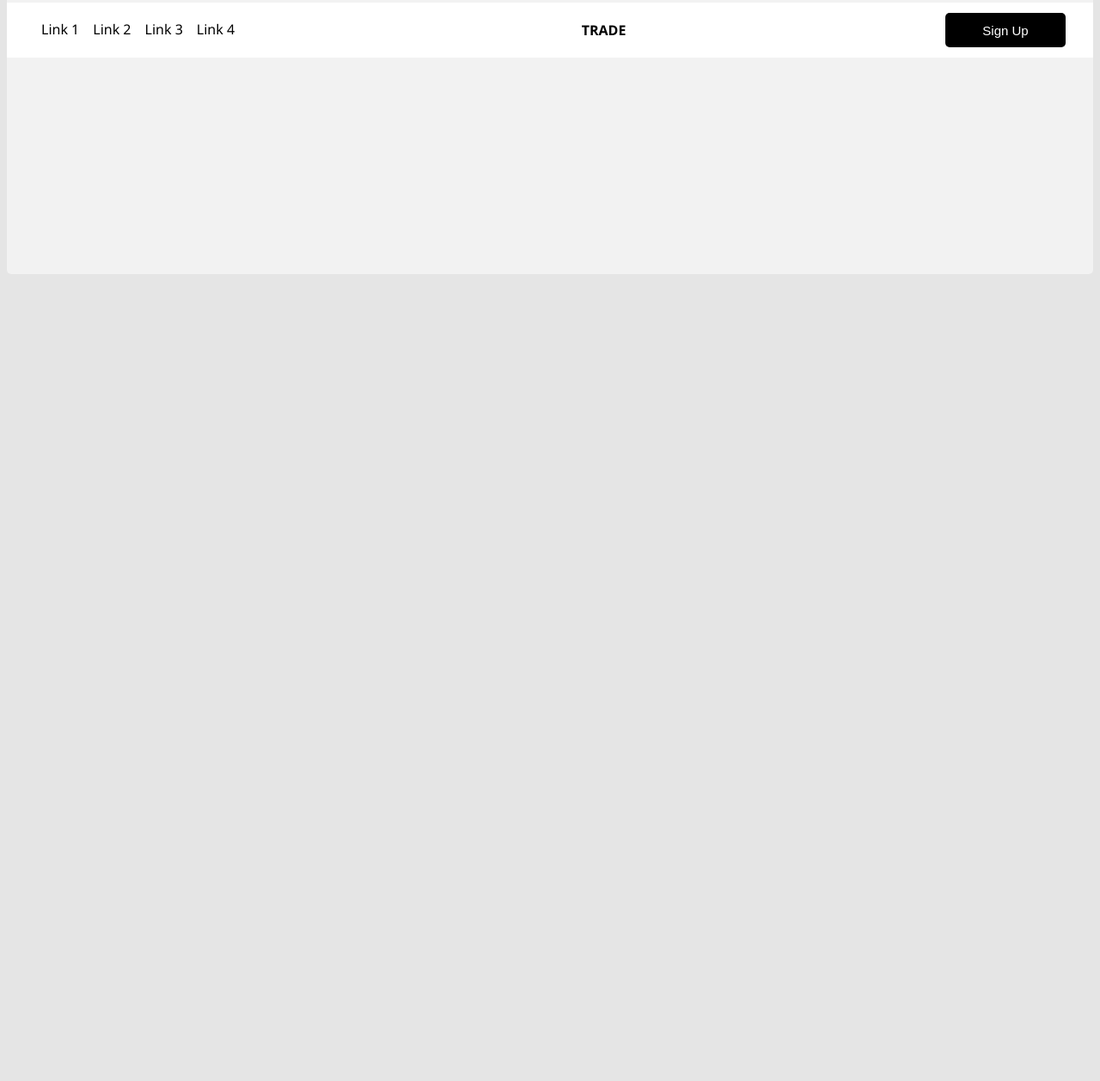
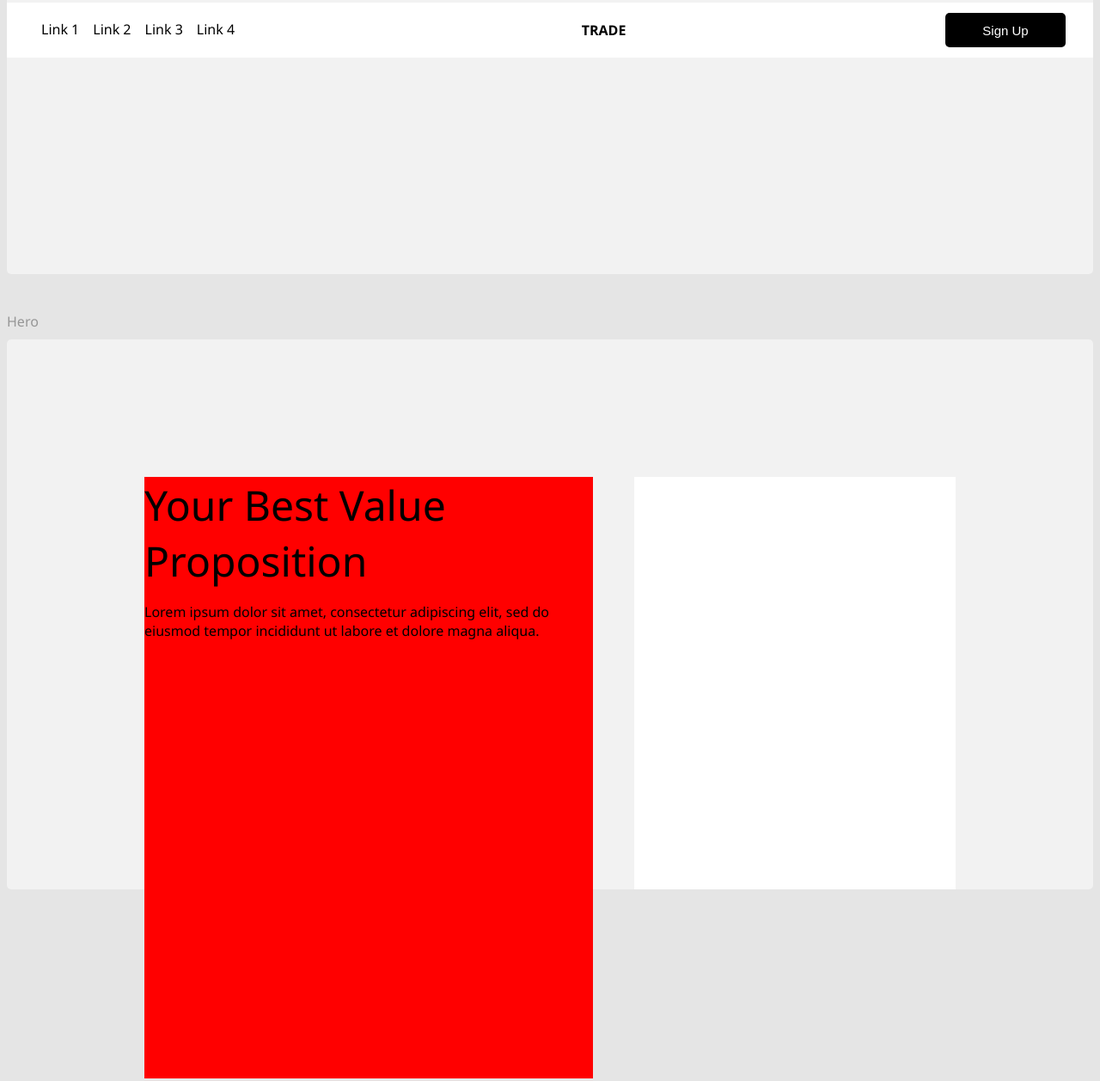
Before and after one commit to jonas060831/wireframing, a plain HTML site: page index.html in a window 1280 px wide. Shown: the part 1141-2399 px from the top of the page at 86% size. Before the commit the page ends 1468 px from the top, so only its background shows below. Drawn offline with Linux system fonts and the light colour scheme.

Commit message:
started hero 1

```diff
--- a/css/global.css
+++ b/css/global.css
@@ -36,3 +36,12 @@ body {
     height: 80vh;
     border-radius: 5px;
 }
+
+.ui_container_hero {
+    width: 1440;
+    height: 500;
+    margin-top: 10px;
+    background-color: #f2f2f2;
+    height: 80vh;
+    border-radius: 5px;
+}
--- /dev/null
+++ b/css/hero.css
@@ -0,0 +1,22 @@
+.hero_1 {
+    height: 700px;
+    color: var(--light-font-color);
+    display: flex;
+    padding: 10rem;
+    gap: 3rem;
+    flex: 200px 1fr;
+}
+
+#hero_header_container {
+    background-color: red;
+}
+#hero_header_container > span{
+    font-size: 300%;
+    font-weight: 400;
+}
+
+.hero_image_container {
+    width: 670px;
+    height: 480px;
+    background-color: white;
+}
--- a/index.html
+++ b/index.html
@@ -8,6 +8,7 @@
     <link rel="stylesheet" href="./css/button.css">
     <link rel="stylesheet" href="./css/cards.css">
     <link rel="stylesheet" href="./css/navigation.css">
+    <link rel="stylesheet" href="./css/hero.css">
 </head>
 <body>
 
@@ -197,6 +198,34 @@
         </div>
     </div>
 
+    <br><br>
+    Hero
+    <div class="hero">
+
+        <div class="ui_container_hero">
+        <!-- 1st hero -->
+        <div class="hero_1">
+            <!-- header container -->
+            <div id="hero_header_container">
+
+                <span>Your Best Value Proposition</span>
+
+                <p>Lorem ipsum dolor sit amet, consectetur adipiscing elit, sed do eiusmod tempor incididunt ut labore et dolore magna aliqua.</p>
+            </div>
+
+            <div class="hero_image_container">
+                <!-- dot indicator -->
+                <div></div>
+                <div></div>
+                <div></div>
+
+            </div>
+        </div>
+        </div>
+
+
+    </div>
+
 
 </body>
 </html>
```
